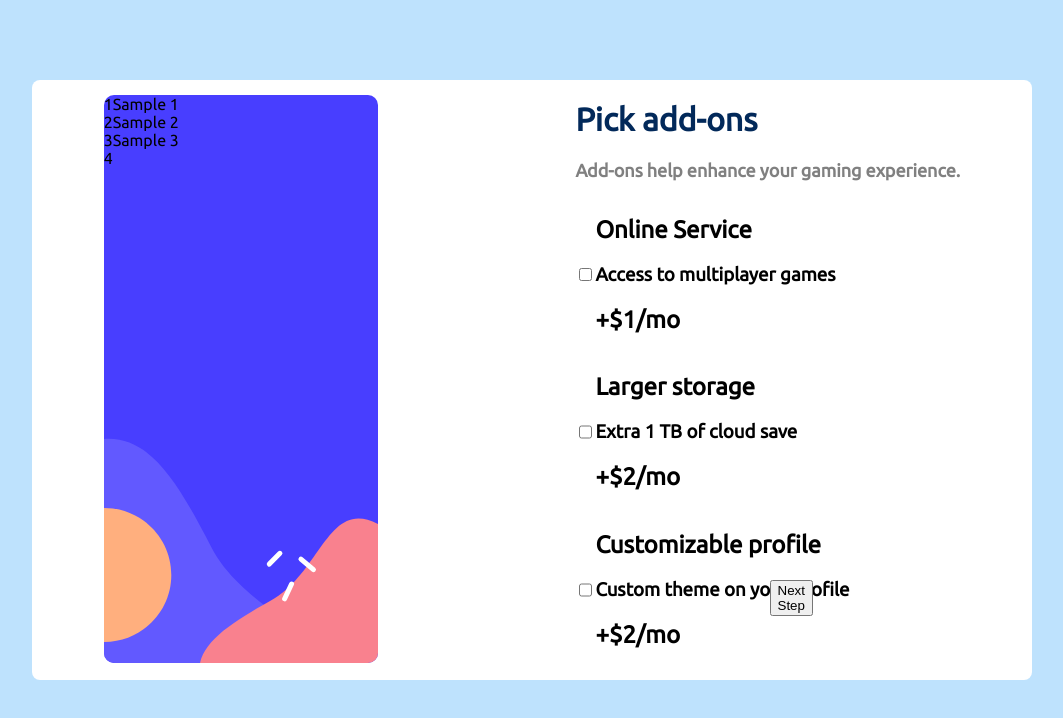
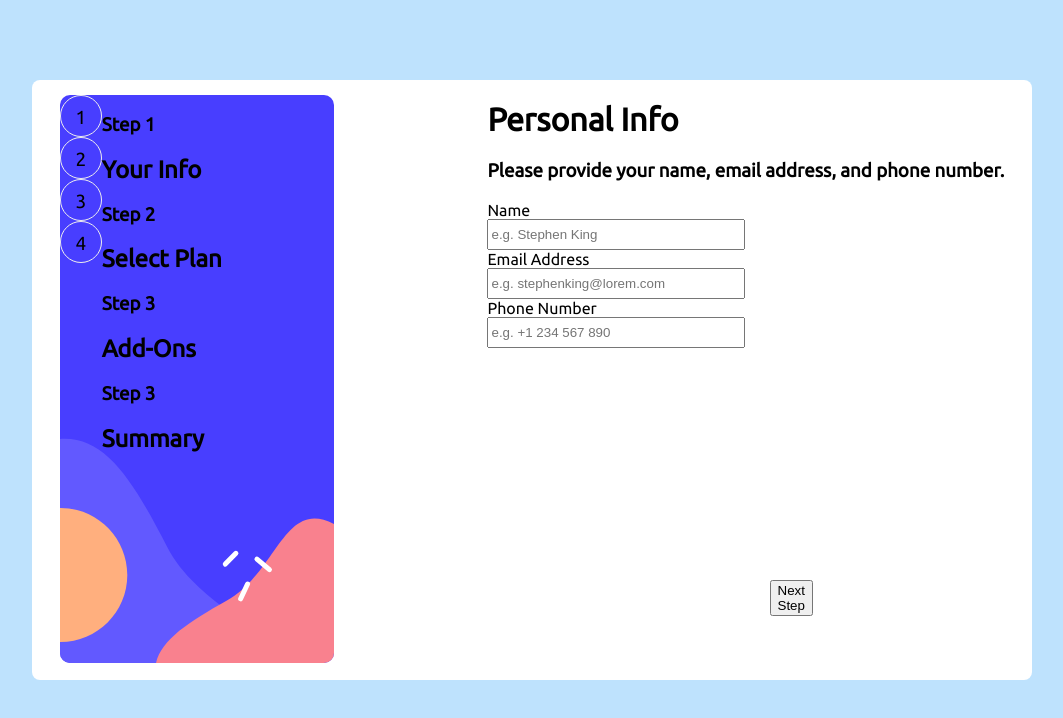
Before and after one commit to Iraon720/figma-app, a React (Create React App) app: page / in a window 1280 px wide. Shown: the top 718 px of the page, without its empty margins (108-1171 px from the left). Built offline with nearby package versions, Linux system fonts and the light colour scheme.

Commit message:
css broke starting more functionality

```diff
--- a/src/App.js
+++ b/src/App.js
@@ -24,9 +24,9 @@ class App extends React.Component {
       <div id='body'>
         <div id='cardHolder'>
           <SideNav />
-          {/* <Step1 /> */}
+          <Step1 />
           {/* <Step2/> */}
-          <Step3/>
+          {/* <Step3/> */}
           <Buttons />
         </div>
       </div>
--- a/src/Components/SideNav/SideNav.css
+++ b/src/Components/SideNav/SideNav.css
@@ -14,3 +14,51 @@
   margin-top: 15px;
   margin-right: 100px;
 }
+.step#s{
+  display: flex;
+  justify-content: space-between;
+}
+#step1{
+  width: 20px;
+  height: 20px;
+  padding: 10px;
+  text-align: center;
+  border-radius: 50%;
+  font-size: 19px;
+  border: 1px #eee solid;
+  transition: 0.3s;
+  cursor: pointer;
+}
+#step2{
+  width: 20px;
+  height: 20px;
+  padding: 10px;
+  text-align: center;
+  border-radius: 50%;
+  font-size: 19px;
+  border: 1px #eee solid;
+  transition: 0.3s;
+  cursor: pointer;
+}
+#step3{
+  width: 20px;
+  height: 20px;
+  padding: 10px;
+  text-align: center;
+  border-radius: 50%;
+  font-size: 19px;
+  border: 1px #eee solid;
+  transition: 0.3s;
+  cursor: pointer;
+}
+#step4{
+  width: 20px;
+  height: 20px;
+  padding: 10px;
+  text-align: center;
+  border-radius: 50%;
+  font-size: 19px;
+  border: 1px #eee solid;
+  transition: 0.3s;
+  cursor: pointer;
+}
--- a/src/Components/SideNav/SideNav.js
+++ b/src/Components/SideNav/SideNav.js
@@ -17,16 +17,24 @@ class SideNav extends React.Component {
   render() {
     return (
       <div id='sideNavContainer'>
-        <div>
-          <div id='numbers'> 1</div>
-          <div id='numbers'> 2</div>
-          <div id='numbers'> 3</div>
-          <div id='numbers'> 4</div>
+        <div className='step#s'>
+          <div id='step1'> 1</div>
+          <div id='step2'> 2</div>
+          <div id='step3'> 3</div>
+          <div id='step4'> 4</div>
         </div>
-        <div>
-          <div id='numbers'>Sample 1</div>
-          <div id='numbers'>Sample 2</div>
-          <div id='numbers'>Sample 3</div>
+        <div id='sideNavSteps'>
+          <h3 className='top'>Step 1</h3>
+          <h2 className='bottom'>Your Info</h2>
+
+          <h3 className='top'>Step 2</h3>
+          <h2 className='bottom'>Select Plan</h2>
+
+          <h3 className='top'>Step 3</h3>
+          <h2 className='bottom'>Add-Ons</h2>
+
+          <h3 className='top'>Step 3</h3>
+          <h2 className='bottom'>Summary</h2>
         </div>
       </div>
     );
```
